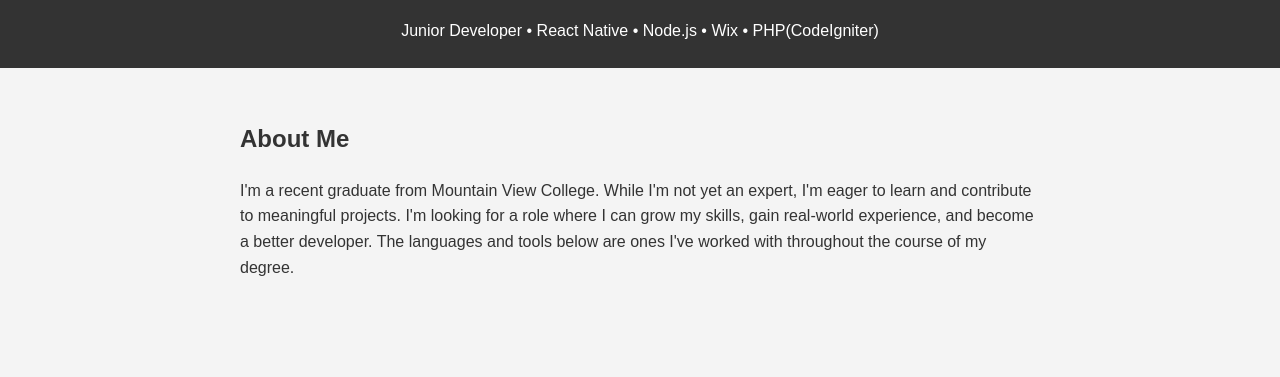
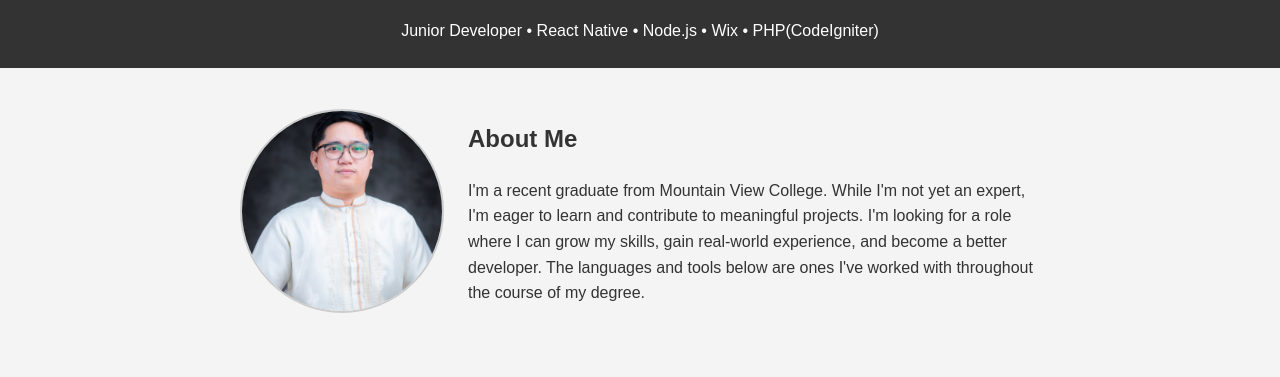
Before and after one commit to Goodwill-code725/Goodwill-code725.github.io, a plain HTML site: page index.html in a window 1280 px wide. Shown: the part 84-461 px from the top of the page. Drawn offline with Linux system fonts and the light colour scheme.

Commit message:
15/07/2025

```diff
--- a/index.html
+++ b/index.html
@@ -13,6 +13,9 @@
     </header>
 
     <section class="about">
+    <div class="about-container">
+        <img src="photos/formal.jpg" alt="Jeremy Amparo" class="about-img" />
+        <div class="about-text">
             <h2>About Me</h2>
             <p>
                 I'm a recent graduate from Mountain View College. While I'm not yet an expert,
@@ -20,8 +23,11 @@
                 I'm looking for a role where I can grow my skills, gain real-world experience,
                 and become a better developer. The languages and tools below are ones I've worked with throughout the course of my degree.
             </p>
+        </div>
+    </div>
+</section>
 
-    </section>
+
 
    <section class="skills">
     <h2>Skills</h2>
--- a/style.css
+++ b/style.css
@@ -6,6 +6,7 @@ body {
     background-color: #f4f4f4;
     color: #333;
 }
+
 
 header {
     background-color: #333;
@@ -73,3 +74,21 @@ footer {
     font-size: 0.95rem;
     font-weight: 600;
 }
+.about-container {
+  display: flex;
+  align-items: center;
+  gap: 1.5rem;
+  flex-wrap: wrap; /* Makes it responsive on small screens */
+}
+
+.about-img {
+  width: 200px;
+  height: 200px;
+  border-radius: 50%;
+  object-fit: cover;
+  border: 2px solid #ccc;
+}
+
+.about-text {
+  flex: 1;
+}
```
Also changed, not shown: certificates/COC_internship.png (added), photos/formal.jpg (added). Lines whose indentation alone changed are shown as unchanged.
